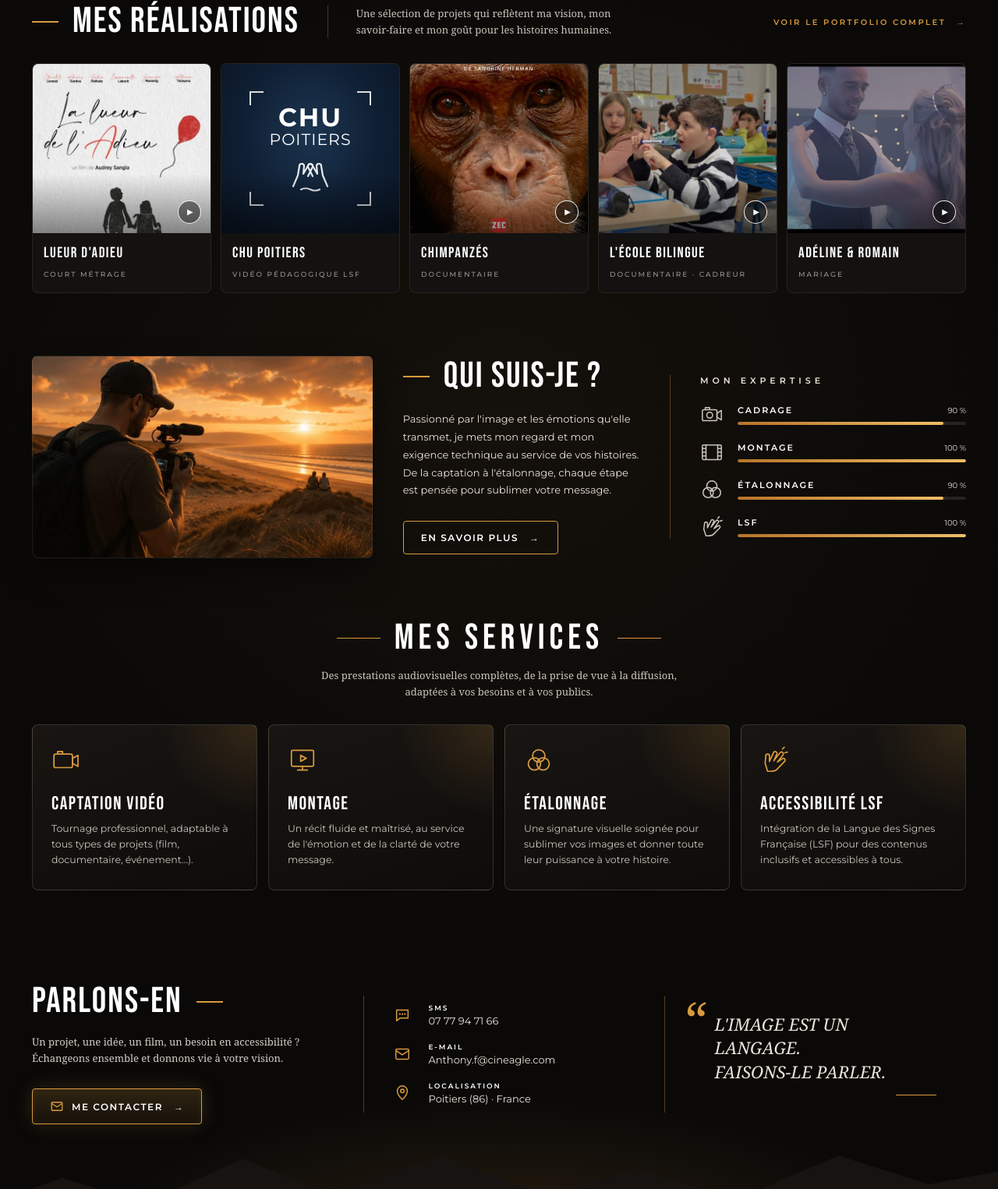
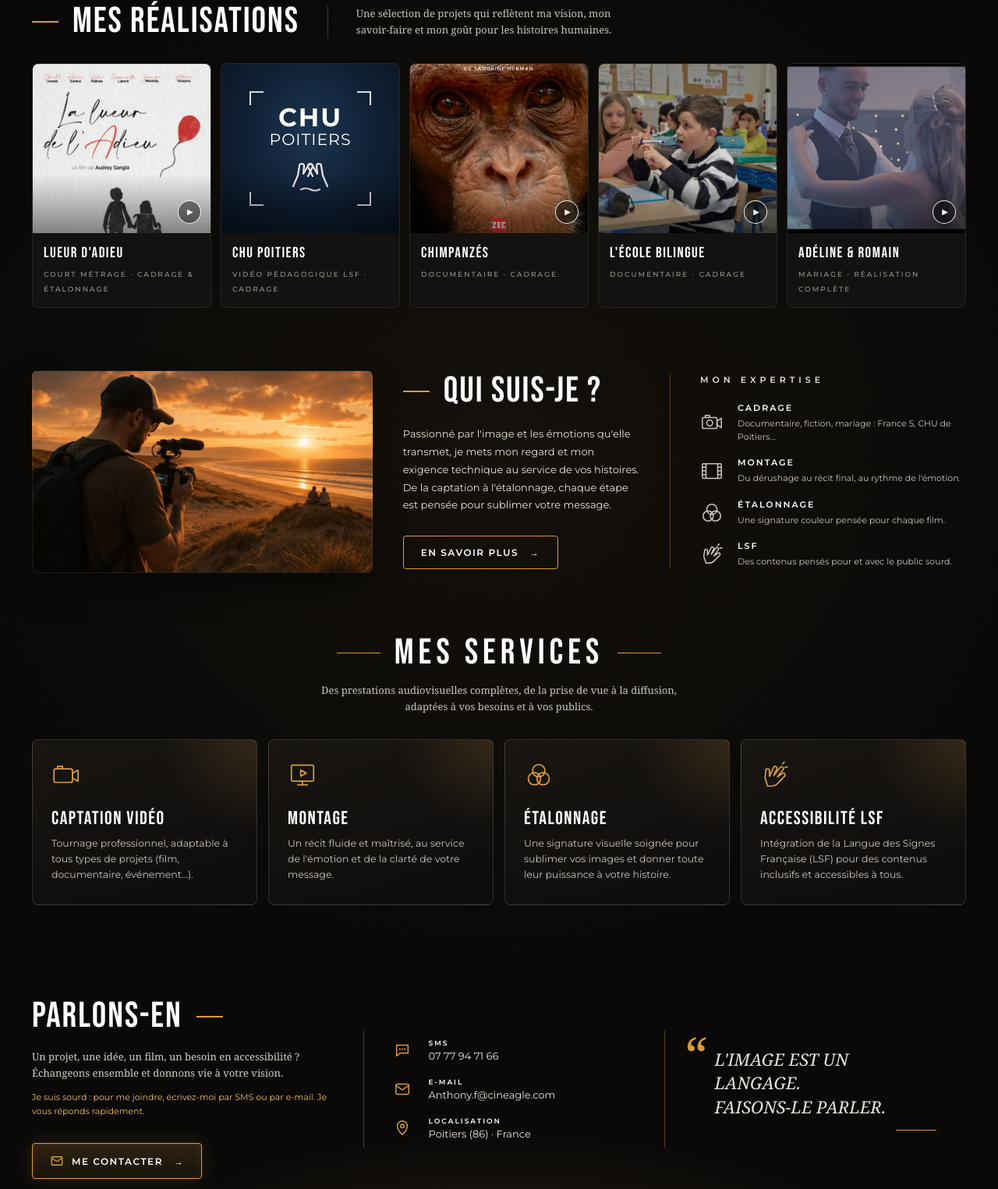
Before and after one commit to iOneGeek/Portfolio, a plain HTML site: page index.html in a window 1280 px wide. Shown: the part 771-2296 px from the top of the page at 78% size. Drawn offline with Linux system fonts and the light colour scheme; a web font is replaced by a local one.

Commit message:
Rôles par projet, compétences sans pourcentages, note de contact
- Retirer le lien « Voir le portfolio complet » qui pointait sur lui-même
- Remplacer les barres en pourcentage par une courte description
- Préciser le rôle d'Anthony sur chaque projet
- Indiquer de le joindre par SMS ou e-mail

Co-Authored-By: Claude Opus 5.5 <noreply@anthropic.com>

```diff
--- a/index.html
+++ b/index.html
@@ -69,7 +69,6 @@
     <div class="section-header">
       <h2 class="title-dash">MES RÉALISATIONS</h2>
       <p class="section-desc">Une sélection de projets qui reflètent ma vision, mon savoir-faire et mon goût pour les histoires humaines.</p>
-      <a href="#portfolio" class="link-arrow">VOIR LE PORTFOLIO COMPLET <span class="arrow">&rarr;</span></a>
     </div>
 
     <div class="portfolio-grid">
@@ -80,7 +79,7 @@
         </div>
         <div class="card-info">
           <h3>LUEUR D'ADIEU</h3>
-          <span class="tag">COURT MÉTRAGE</span>
+          <span class="tag">COURT MÉTRAGE · CADRAGE &amp; ÉTALONNAGE</span>
         </div>
       </a>
       <div class="portfolio-card no-link">
@@ -96,7 +95,7 @@
         </div>
         <div class="card-info">
           <h3>CHU POITIERS</h3>
-          <span class="tag">VIDÉO PÉDAGOGIQUE LSF</span>
+          <span class="tag">VIDÉO PÉDAGOGIQUE LSF · CADRAGE</span>
         </div>
       </div>
       <a class="portfolio-card" href="https://www.france.tv/france-5/l-oeil-et-la-main/8056764-chimpanzes-une-main-tendue-vers-une-autre.html" target="_blank" rel="noopener">
@@ -106,7 +105,7 @@
         </div>
         <div class="card-info">
           <h3>CHIMPANZÉS</h3>
-          <span class="tag">DOCUMENTAIRE</span>
+          <span class="tag">DOCUMENTAIRE · CADRAGE</span>
         </div>
       </a>
       <a class="portfolio-card" href="https://www.france.tv/france-5/l-oeil-et-la-main/8825667-l-ecole-bilingue-un-heritage-fragile.html" target="_blank" rel="noopener">
@@ -116,7 +115,7 @@
         </div>
         <div class="card-info">
           <h3>L'ÉCOLE BILINGUE</h3>
-          <span class="tag">DOCUMENTAIRE · CADREUR</span>
+          <span class="tag">DOCUMENTAIRE · CADRAGE</span>
         </div>
       </a>
       <a class="portfolio-card" href="https://vimeo.com/1072453278" target="_blank" rel="noopener">
@@ -126,7 +125,7 @@
         </div>
         <div class="card-info">
           <h3>ADÉLINE &amp; ROMAIN</h3>
-          <span class="tag">MARIAGE</span>
+          <span class="tag">MARIAGE · RÉALISATION COMPLÈTE</span>
         </div>
       </a>
     </div>
@@ -151,8 +150,8 @@
           <rect x="3" y="9" width="20" height="15" rx="2"/><path d="M23 14l6-4v13l-6-4z"/><circle cx="13" cy="16.5" r="4"/><path d="M7 9V6h6v3"/>
         </svg>
         <div class="skill-info">
-          <div class="skill-head"><h4>CADRAGE</h4><span class="skill-pct">90 %</span></div>
-          <div class="skill-bar"><div class="skill-fill" data-width="90"></div></div>
+          <h4>CADRAGE</h4>
+            <p class="skill-desc">Documentaire, fiction, mariage : France 5, CHU de Poitiers…</p>
         </div>
       </div>
       <div class="skill-item">
@@ -160,8 +159,8 @@
           <rect x="3" y="6" width="26" height="20" rx="1.5"/><path d="M8 6v20M24 6v20M3 11h5M3 16h5M3 21h5M24 11h5M24 16h5M24 21h5"/>
         </svg>
         <div class="skill-info">
-          <div class="skill-head"><h4>MONTAGE</h4><span class="skill-pct">100 %</span></div>
-          <div class="skill-bar"><div class="skill-fill" data-width="100"></div></div>
+          <h4>MONTAGE</h4>
+            <p class="skill-desc">Du dérushage au récit final, au rythme de l'émotion.</p>
         </div>
       </div>
       <div class="skill-item">
@@ -169,8 +168,8 @@
           <circle cx="16" cy="11" r="7"/><circle cx="11" cy="20" r="7"/><circle cx="21" cy="20" r="7"/>
         </svg>
         <div class="skill-info">
-          <div class="skill-head"><h4>ÉTALONNAGE</h4><span class="skill-pct">90 %</span></div>
-          <div class="skill-bar"><div class="skill-fill" data-width="90"></div></div>
+          <h4>ÉTALONNAGE</h4>
+            <p class="skill-desc">Une signature couleur pensée pour chaque film.</p>
         </div>
       </div>
       <div class="skill-item">
@@ -178,8 +177,8 @@
           <path d="M8 28l-3-9 1-8a2 2 0 014 0v6l5-10a2 2 0 013.5 2L15 16l7-9a2 2 0 013 2.5L19 18l6-4a2 2 0 012 3l-9 9c-2 2-5 2-7 2z"/><path d="M24 4l2-2M27 8l3-1"/>
         </svg>
         <div class="skill-info">
-          <div class="skill-head"><h4>LSF</h4><span class="skill-pct">100 %</span></div>
-          <div class="skill-bar"><div class="skill-fill" data-width="100"></div></div>
+          <h4>LSF</h4>
+            <p class="skill-desc">Des contenus pensés pour et avec le public sourd.</p>
         </div>
       </div>
     </div>
@@ -226,6 +225,7 @@
     <div class="contact-left">
       <h2 class="title-dash-after">PARLONS-EN</h2>
       <p class="contact-sub">Un projet, une idée, un film, un besoin en accessibilité ?<br>Échangeons ensemble et donnons vie à votre vision.</p>
+      <p class="contact-note">Je suis sourd : pour me joindre, écrivez-moi par SMS ou par e-mail. Je vous réponds rapidement.</p>
       <a href="mailto:Anthony.f@cineagle.com" class="btn-cta btn-glow">
         <svg class="btn-icon" viewBox="0 0 24 24" fill="none" stroke="currentColor" stroke-width="1.8" stroke-linejoin="round" aria-hidden="true"><rect x="3" y="5" width="18" height="14" rx="1.5"/><path d="M3 7l9 6 9-6"/></svg>
         ME CONTACTER <span class="arrow">&rarr;</span>
--- a/style.css
+++ b/style.css
@@ -435,6 +435,7 @@ a.portfolio-card:hover .card-play { background: var(--gold); border-color: var(-
 .skill-head { display: flex; justify-content: space-between; align-items: baseline; margin-bottom: 8px; }
 .skill-info h4 { font-size: 11px; font-weight: 600; letter-spacing: 2px; color: var(--white); }
 .skill-pct { font-size: 10px; color: var(--text); }
+.skill-desc { font-size: 11px; line-height: 1.5; color: var(--text); opacity: 0.85; margin-top: 5px; }
 .skill-bar { height: 4px; border-radius: 4px; background: rgba(255,255,255,0.1); overflow: hidden; }
 .skill-fill {
   height: 100%;
@@ -506,6 +507,13 @@ a.portfolio-card:hover .card-play { background: var(--gold); border-color: var(-
   color: var(--text);
   opacity: 0.9;
   margin-top: 18px;
+}
+.contact-note {
+  font-size: 11px;
+  line-height: 1.6;
+  color: var(--gold-light);
+  margin-top: 12px;
+  margin-bottom: 4px;
 }
 .contact-info {
   display: flex;
```
